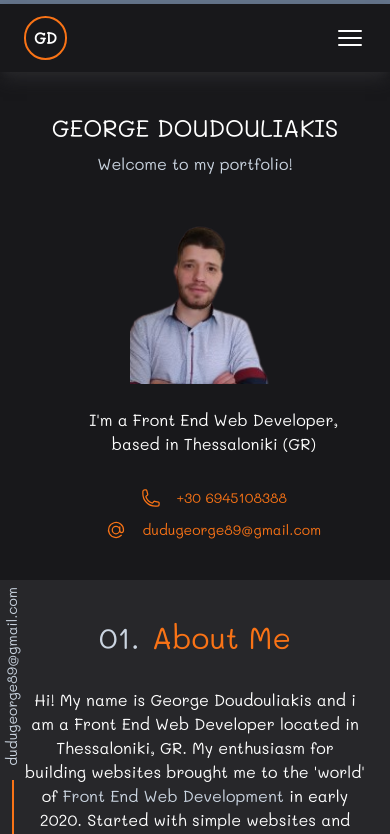
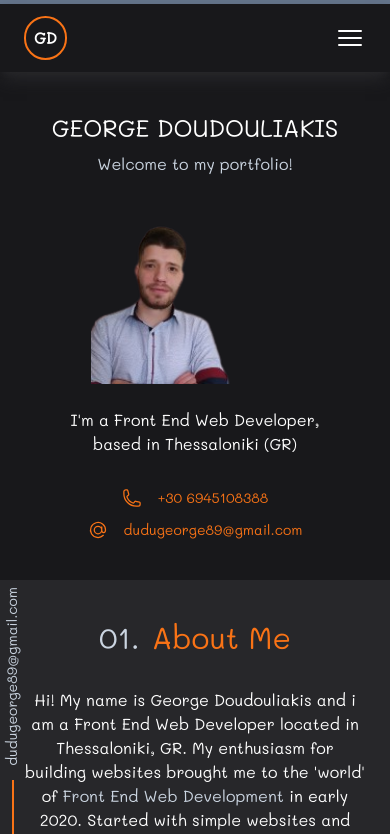
Before and after one commit to GeorgiosDoudouliakis/portfolio-v2, a React (Create React App) app: page / in a window 390 px wide. Shown: the top 834 px of the page. Built offline with nearby package versions, Linux system fonts and the light colour scheme.

Commit message:
fix: Styling

```diff
--- a/src/components/about/About.js
+++ b/src/components/about/About.js
@@ -6,6 +6,7 @@ export default function About() {
     return (
       <motion.section id="about" className="text-center py-10 px-6 bg-zinc-800 md:py-14 lg:py-16" initial={{ opacity: 0 }}
                       animate={{ opacity: 1 }} transition={{ duration: 0.6, delay: 1 }}>
+          <div className="container mx-auto">
             <div className="flex justify-center text-3xl mb-8">
                 <span className="mr-3 text-slate-300">01.</span>
                 <h2 className="text-orange-500">About Me</h2>
@@ -25,6 +26,7 @@ export default function About() {
                     }
                 </ul>
             </div>
+          </div>
       </motion.section>
     );
 }
--- a/src/components/header/Header.js
+++ b/src/components/header/Header.js
@@ -10,7 +10,7 @@ export default function Header() {
     }, [])
 
     return (
-        <motion.header className="w-full bg-zinc-900 py-3 px-6 relative shadow-lg shadow-zinc-800 md:px-0"
+        <motion.header className="w-full bg-zinc-900 py-3 px-6 relative shadow-lg shadow-zinc-800 lg:px-0"
                        initial={{ opacity: 0, bottom: '68px' }} animate={{ opacity: 1, bottom: 0 }} transition={{ duration: 0.5 }}>
             <div className="container flex justify-between items-center mx-auto">
                 <span className="text-md text-white font-bold p-2 border-2 border-orange-500 rounded-full lg:text-base">GD</span>
--- a/src/components/intro/Intro.js
+++ b/src/components/intro/Intro.js
@@ -5,14 +5,14 @@ export default function Intro() {
     return (
         <motion.section className="flex justify-center align-middle py-10 px-6 bg-zinc-900 md:px-0 md:py-14 lg:py-16" initial={{ opacity: 0 }}
                  animate={{ opacity: 1 }} transition={{ duration: 0.6, delay: 0.5 }}>
-            <div>
+            <div className="container">
                 <h1 className="text-2xl text-center text-white mb-2 md:text-3xl lg:text-4xl">GEORGE DOUDOULIAKIS</h1>
                 <p className="text-center text-base text-slate-300 md:text-lg">Welcome to my portfolio!</p>
-                <div className="flex flex-col md:flex-row">
-                    <div className="w-52 h-52 mb-6 ml-auto md:mx-0 md:mb-0 md:ml-0">
+                <div className="flex flex-col justify-center md:flex-row">
+                    <div className="w-52 h-52 mb-6 mx-auto md:mx-0 md:mb-0 md:ml-0">
                         <img src={me} className="w-full h-full object-cover object-center" alt="George Doudouliakis" title="George Doudouliakis" width="200" height="200" />
                     </div>
-                    <div className="self-end">
+                    <div className="self-end mx-auto md:mx-0">
                         <p className="text-base text-center text-white mb-8 md:text-lg md:text-left lg:text-xl xl:text-2xl">
                             <span>I'm a Front End Web Developer,</span>
                             <br/>
```
